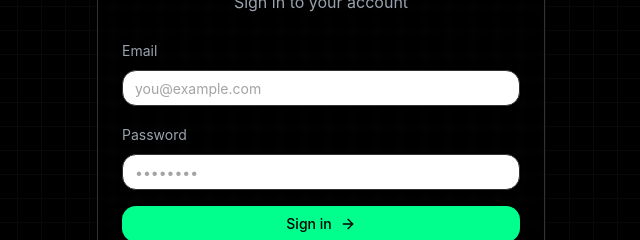
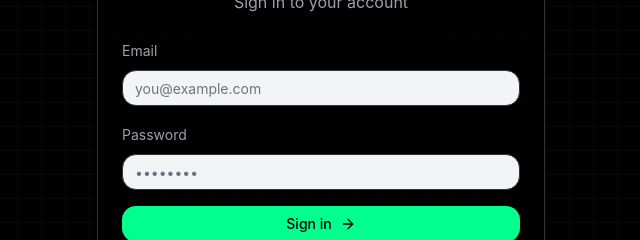
Before and after one commit to algology/reviewdaddy, a Next.js app: page /auth in a window 1280 px wide. Shown: the part 282-522 px from the top of the page, without its empty margins (319-959 px from the left). Built offline with nearby package versions, Linux system fonts and the light colour scheme; no server answers.

Commit message:
text background

```diff
--- a/app/auth/page.tsx
+++ b/app/auth/page.tsx
@@ -87,7 +87,7 @@ function AuthContent() {
                 placeholder="you@example.com"
                 value={email}
                 onChange={(e) => setEmail(e.target.value)}
-                className="bg-accent-1 border-accent-2"
+                className="bg-gray-100 border-accent-2 text-black placeholder:text-gray-500"
               />
             </div>
             <div className="space-y-2">
@@ -97,7 +97,7 @@ function AuthContent() {
                 placeholder="••••••••"
                 value={password}
                 onChange={(e) => setPassword(e.target.value)}
-                className="bg-accent-1 border-accent-2"
+                className="bg-gray-100 border-accent-2 text-black placeholder:text-gray-500"
               />
             </div>
             {error && (
--- a/app/login/page.tsx
+++ b/app/login/page.tsx
@@ -41,7 +41,7 @@ export default function LoginPage() {
                 placeholder="you@example.com"
                 value={email}
                 onChange={(e) => setEmail(e.target.value)}
-                className="bg-accent-1 border-accent-2 text-foreground placeholder:text-gray-500"
+                className="bg-gray-100 border-accent-2 text-black placeholder:text-gray-500"
               />
             </div>
             <div className="space-y-2">
@@ -51,7 +51,7 @@ export default function LoginPage() {
                 placeholder="••••••••"
                 value={password}
                 onChange={(e) => setPassword(e.target.value)}
-                className="bg-accent-1 border-accent-2 text-foreground placeholder:text-gray-500"
+                className="bg-gray-100 border-accent-2 text-black placeholder:text-gray-500"
               />
             </div>
             <Button
```
